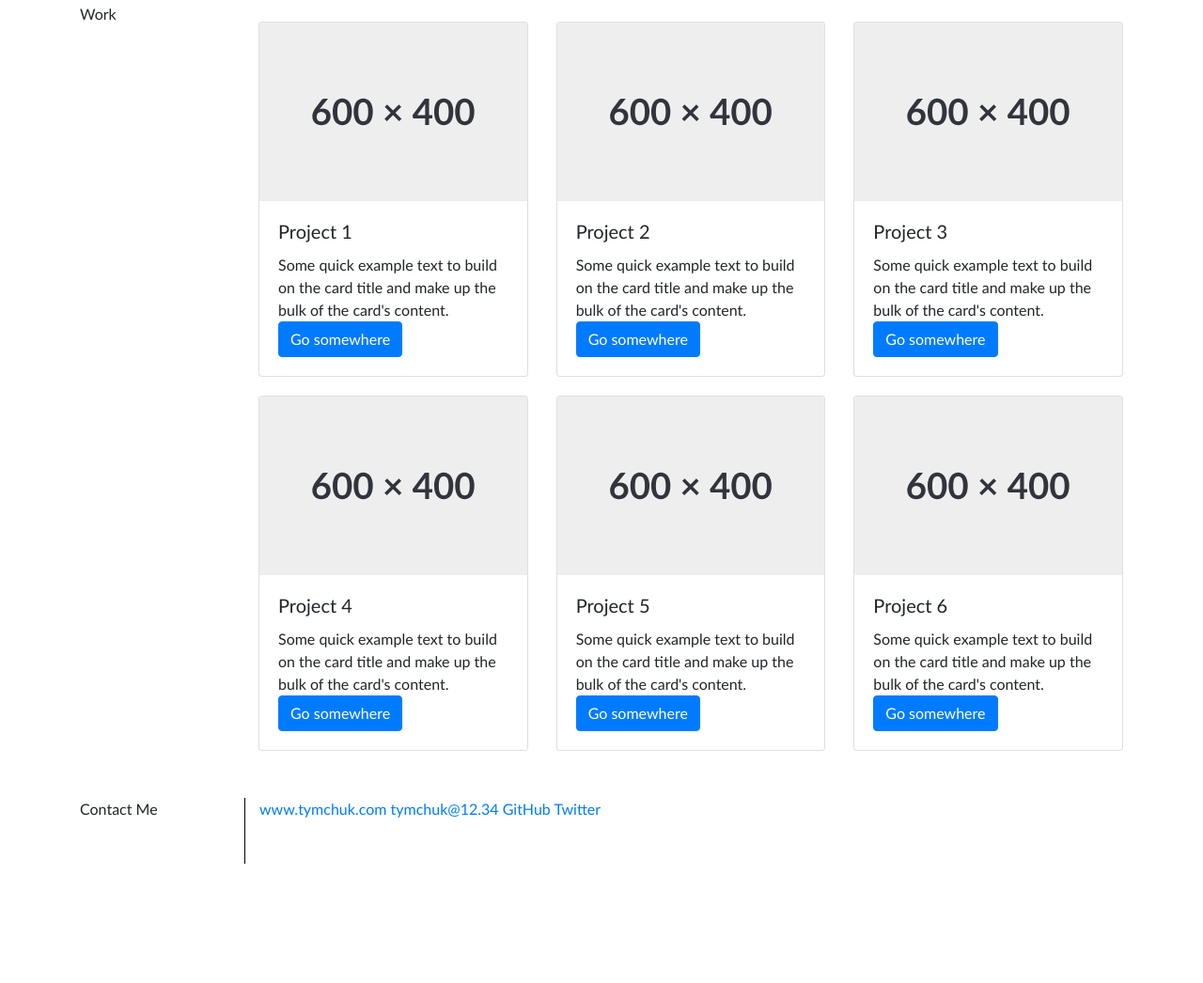
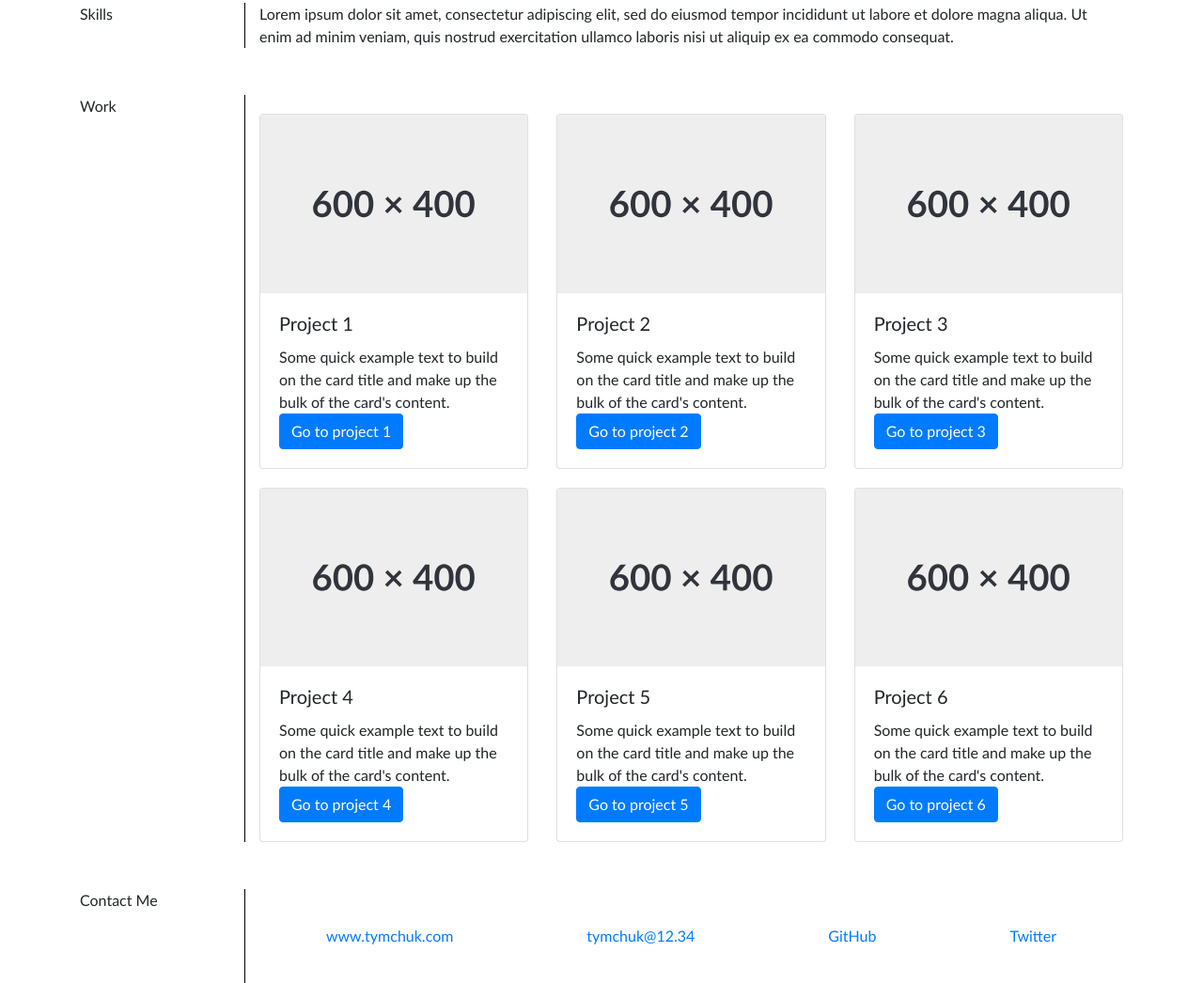
Before and after one commit to HllMtrxWrld/Bootstrap-Portfolio, a plain HTML site: page index.html in a window 1280 px wide. Shown: the part 681-1727 px from the top of the page at 94% size. Before the commit the page ends 1600 px from the top, so only its background shows below. Drawn offline with nearby package versions, Linux system fonts and the light colour scheme.

Commit message:
customise footer and add skills section

```diff
--- a/CSS/style.css
+++ b/CSS/style.css
@@ -30,7 +30,13 @@
 
   .nav-buttons {
   justify-content: end;
+
 }
+
+.navbar-nav{
+    background-color: aqua;
+}
+
 
 .navbar-brand{
     background-color: aqua;
@@ -74,6 +80,9 @@ h1 {
     padding-top: 20px;
 }
 
+#work-info{
+    border-left: 1px solid #000;
+}
 /*.surf-report {
     background-image: url(../Image/02-portfolio-4.jpg);
     background-size: cover;
@@ -109,5 +118,30 @@ background-size: cover;
 /* Footer */
 
 .footer {
-    height: 70px;
+    height: 100px;
 }
+
+.contact-info {
+    border-left: 1px solid #000;
+    display: flex;
+    align-items: center;
+    justify-content: space-around;
+}
+
+.contact-info a:visited {
+    color: #000;
+    background-color: transparent;
+    text-decoration: none;
+      }
+
+.contact-info a:hover {
+    color: aqua;
+    background-color: transparent;
+    text-decoration: underline;
+  }
+
+ .contact-info a:active {
+    color: yellow;
+    background-color: transparent;
+    text-decoration: underline;
+}
--- a/index.html
+++ b/index.html
@@ -17,9 +17,9 @@
   </button>
   <div class="collapse navbar-collapse nav-buttons" id="navbarNavAltMarkup">
     <div class="navbar-nav">
-      <a class="nav-item nav-link active" href="#">About Me <span class="sr-only">(current)</span></a>
-      <a class="nav-item nav-link" href="#">Work</a>
-      <a class="nav-item nav-link" href="#">Contact Me</a>
+      <a class="nav-item nav-link" href="#about-me">About Me</span></a>
+      <a class="nav-item nav-link" href="#work">Work</a>
+      <a class="nav-item nav-link" href="#contact-me">Contact Me</a>
       <a class="nav-item nav-link" href="#">Resume</a>
     </div>
   </div>
@@ -37,27 +37,36 @@
 
 <!-- About Me-->
 
-<section class="container">
+<section class="container" id="about-me">
     <div class="row">
         <div class="col-sm-2 col-xs-12">About Me</div>
         <div class="col-sm-10 col-xs-12 about-me-info">Lorem ipsum dolor sit amet, consectetur adipiscing elit, sed do eiusmod tempor incididunt ut labore et dolore magna aliqua. Ut enim ad minim veniam, quis nostrud exercitation ullamco laboris nisi ut aliquip ex ea commodo consequat. Duis aute irure dolor in reprehenderit in voluptate velit esse cillum dolore eu fugiat nulla pariatur. Excepteur sint occaecat cupidatat non proident, sunt in culpa qui officia deserunt mollit anim id est laborum.</div>
     </div>
 </section>
 
+<!-- Skills -->
+
+<section class="container">
+  <div class="row">
+    <div class="col-sm-2 col-xs-12">Skills</div>
+    <div class="col-sm-10 col-xs-12 about-me-info">Lorem ipsum dolor sit amet, consectetur adipiscing elit, sed do eiusmod tempor incididunt ut labore et dolore magna aliqua. Ut enim ad minim veniam, quis nostrud exercitation ullamco laboris nisi ut aliquip ex ea commodo consequat.</div>
+  </div>
+</section>
+
 <!-- Work -->
 
-<section class="container">
+<section class="container" id="work">
     <div class="row">
         <div class="col-sm-2 col-xs-12">Work</div>
         <div class="col-sm-10 col-xs-12">
-            <div class="row">
+            <div class="row" id="work-info">
                 <div class="cardHolder col-xs-12 col-md-4">
                     <div class="card">
                         <img src="./Image/31343C.svg" class="card-img-top" alt="empty image">
                         <div class="card-body">
                           <h5 class="card-title">Project 1</h5>
                           <p class="card-text">Some quick example text to build on the card title and make up the bulk of the card's content.</p>
-                          <a href="#" class="btn btn-primary">Go somewhere</a>
+                          <a href="#" class="btn btn-primary">Go to project 1</a>
                         </div>
                       </div>
                 </div>
@@ -68,7 +77,7 @@
                         <div class="card-body">
                           <h5 class="card-title">Project 2</h5>
                           <p class="card-text">Some quick example text to build on the card title and make up the bulk of the card's content.</p>
-                          <a href="#" class="btn btn-primary">Go somewhere</a>
+                          <a href="#" class="btn btn-primary">Go to project 2</a>
                         </div>
                       </div>
                 </div>
@@ -79,7 +88,7 @@
                         <div class="card-body">
                           <h5 class="card-title">Project 3</h5>
                           <p class="card-text">Some quick example text to build on the card title and make up the bulk of the card's content.</p>
-                          <a href="#" class="btn btn-primary">Go somewhere</a>
+                          <a href="#" class="btn btn-primary">Go to project 3</a>
                         </div>
                       </div>
                 </div>
@@ -90,7 +99,7 @@
                         <div class="card-body">
                           <h5 class="card-title">Project 4</h5>
                           <p class="card-text">Some quick example text to build on the card title and make up the bulk of the card's content.</p>
-                          <a href="#" class="btn btn-primary">Go somewhere</a>
+                          <a href="#" class="btn btn-primary">Go to project 4</a>
                         </div>
                       </div>
                 </div>
@@ -101,7 +110,7 @@
                         <div class="card-body">
                           <h5 class="card-title">Project 5</h5>
                           <p class="card-text">Some quick example text to build on the card title and make up the bulk of the card's content.</p>
-                          <a href="#" class="btn btn-primary">Go somewhere</a>
+                          <a href="#" class="btn btn-primary">Go to project 5</a>
                         </div>
                       </div>
                 </div>
@@ -112,7 +121,7 @@
                         <div class="card-body">
                           <h5 class="card-title">Project 6</h5>
                           <p class="card-text">Some quick example text to build on the card title and make up the bulk of the card's content.</p>
-                          <a href="#" class="btn btn-primary">Go somewhere</a>
+                          <a href="#" class="btn btn-primary">Go to project 6</a>
                         </div>
                       </div>
                 </div>
@@ -174,12 +183,12 @@
 
 <!-- Footer -->
 
-<section class="container">
+<section class="container" id="contact-me">
     <div class="row footer">
         <div class="col-sm-2 col-xs-12">Contact Me</div>
-        <div class="col-sm-10 col-xs-12 about-me-info">
+        <div class="col-sm-10 col-xs-12 contact-info">
             <a href="#" class="webpage">www.tymchuk.com</a>
-            <a href="mailto:#" class="mail">tymchuk@12.34</a>
+            <a href="mailto:tymchuk@12.34" class="mail">tymchuk@12.34</a>
             <a href="#" class="github">GitHub</a>
             <a href="#" class="twitter">Twitter</a>
         </div>
```
